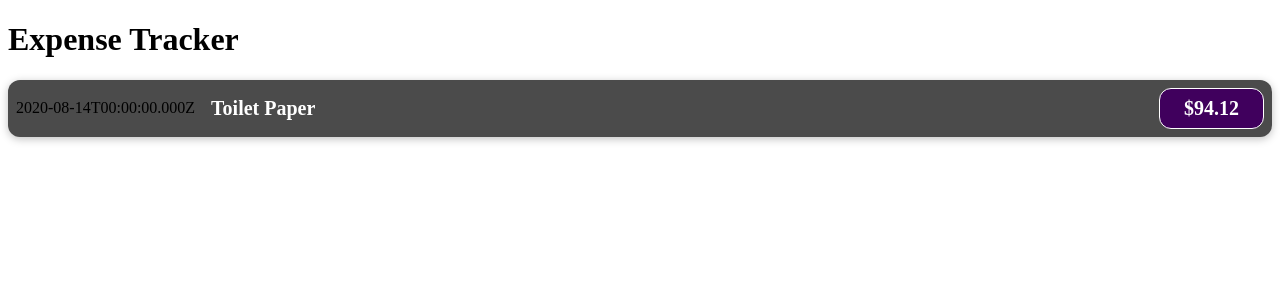
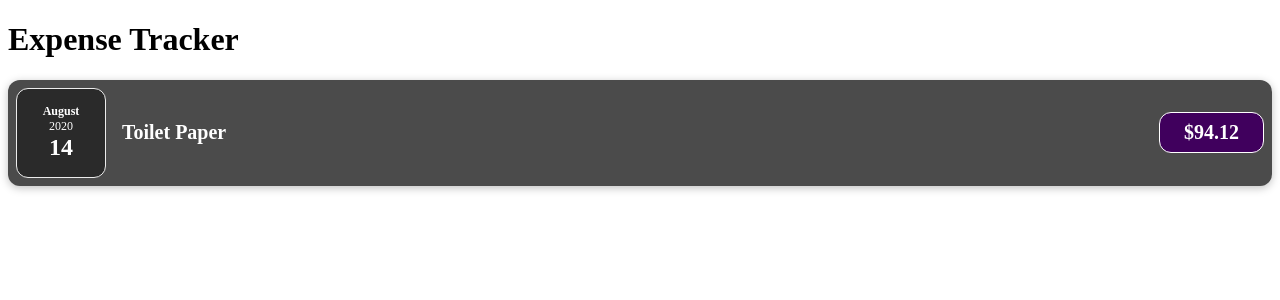
Before and after one commit to MarcoValeri/expense-tracker, a React (Vite) app: page / in a window 1280 px wide. Shown: the top 300 px of the page. Built offline with nearby package versions, Linux system fonts and the light colour scheme.

Commit message:
Add calendard component

```diff
--- /dev/null
+++ b/src/components/ExpenseDate.css
@@ -0,0 +1,26 @@
+.expense-date {
+    display: flex;
+    flex-direction: column;
+    width: 5.5rem;
+    height: 5.5rem;
+    border: 1px solid #ececec;
+    background-color: #2a2a2a;
+    color: white;
+    border-radius: 12px;
+    align-items: center;
+    justify-content: center;
+}
+
+.expense-date__month {
+    font-size: 0.75rem;
+    font-weight: bold;
+}
+
+.expense-date__year {
+    font-size: 0.75rem;
+}
+
+.expense-date__day {
+    font-size: 1.5rem;
+    font-weight: bold;
+}
--- /dev/null
+++ b/src/components/ExpenseDate.jsx
@@ -0,0 +1,17 @@
+import './ExpenseDate.css';
+
+function ExpenseDate(props) {
+    const month = props.date.toLocaleString('en-US', {month: 'long'});
+    const day = props.date.toLocaleString('en-US', {day: '2-digit'});
+    const year = props.date.getFullYear();
+
+    return (
+        <div className="expense-date">
+            <div className="expense-date__month">{month}</div>
+            <div className="expense-date__year">{year}</div>
+            <div className="expense-date__day">{day}</div>
+        </div>
+    )
+}
+
+export default ExpenseDate;
--- a/src/components/ExpenseItem.jsx
+++ b/src/components/ExpenseItem.jsx
@@ -1,10 +1,12 @@
+import ExpenseDate from './ExpenseDate';
+
 import './ExpenseItem.css';
 
 const ExpenseItem = (props) => {
 
     return (
         <div className="expense-item">
-            <div>{props.date.toISOString()}</div>
+            <ExpenseDate date={props.date} />
             <div className="expense-item__description">
                 <h2>{props.title}</h2>
                 <div className="expense-item__price">${props.amount}</div>
```
